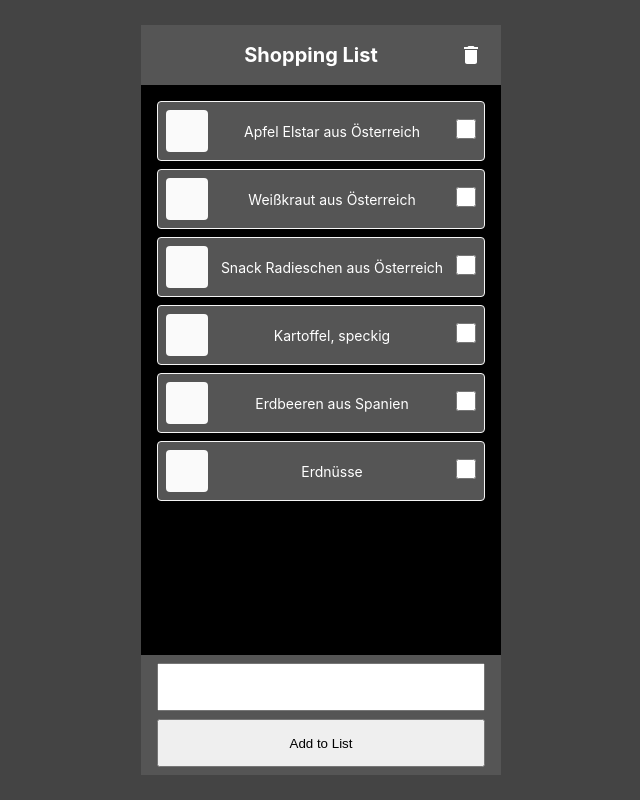
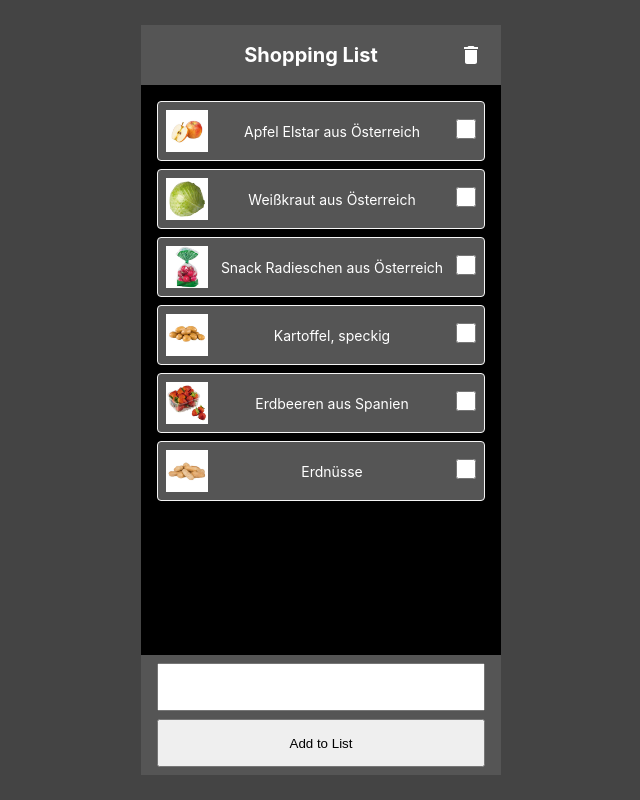
Before and after one commit to AminJafarlou/Tapsi-Food, a React (Create React App) app: page / in a window 1280 px wide. Shown: the whole page, without its empty margins (319-959 px from the left). Built offline with nearby package versions, Linux system fonts and the light colour scheme.

Commit message:
add lazy loading images to the ListItem component

```diff
--- a/package.json
+++ b/package.json
@@ -8,6 +8,7 @@
     "@mui/icons-material": "^6.1.4",
     "react": "^18.3.1",
     "react-dom": "^18.3.1",
+    "react-lazy-load-image-component": "^1.6.2",
     "react-scripts": "5.0.1",
     "typescript": "^4.9.5",
     "uuid": "^10.0.0",
@@ -45,6 +46,7 @@
     "@types/node": "^16.18.114",
     "@types/react": "^18.3.11",
     "@types/react-dom": "^18.3.1",
+    "@types/react-lazy-load-image-component": "^1.6.4",
     "@types/uuid": "^10.0.0"
   }
 }
--- a/src/App.tsx
+++ b/src/App.tsx
@@ -55,6 +55,7 @@ function App() {
                 id={item.id}
                 key={item.id}
                 title={item.title}
+                imageSrc={item.base64Image || ''}
                 handleOnChange={toggleItemInDeleteList}
                 isSelected={readyToDeleteIds.includes(item.id)}
               />
--- a/src/components/ListItem/index.tsx
+++ b/src/components/ListItem/index.tsx
@@ -1,16 +1,35 @@
+import { LazyLoadImage } from "react-lazy-load-image-component";
+import Fallback from "../../assets/fallback.png";
 import "./listItem.css";
 
 interface ListItemProps {
   id: string;
   title: string;
+  imageSrc: string;
   isSelected: boolean;
-  handleOnChange: (id: string) => void
+  handleOnChange: (id: string) => void;
 }
 
-function ListItem({ id, title, isSelected, handleOnChange }: ListItemProps) {
+function ListItem({
+  id,
+  title,
+  imageSrc,
+  isSelected,
+  handleOnChange,
+}: ListItemProps) {
   return (
     <div className="product-item">
-      <div className="product-img"></div>
+      <div className="product-img">
+        <LazyLoadImage
+          alt={title}
+          width={42}
+          height={42}
+          src={imageSrc}
+          effect="blur"
+          placeholderSrc={Fallback}
+          useIntersectionObserver
+        />
+      </div>
       <div className="product-name">{title}</div>
       <div className="product-checkbox">
         <input
```
Also changed, not shown: 1 other file (tests, documents, lock files or other folders).
